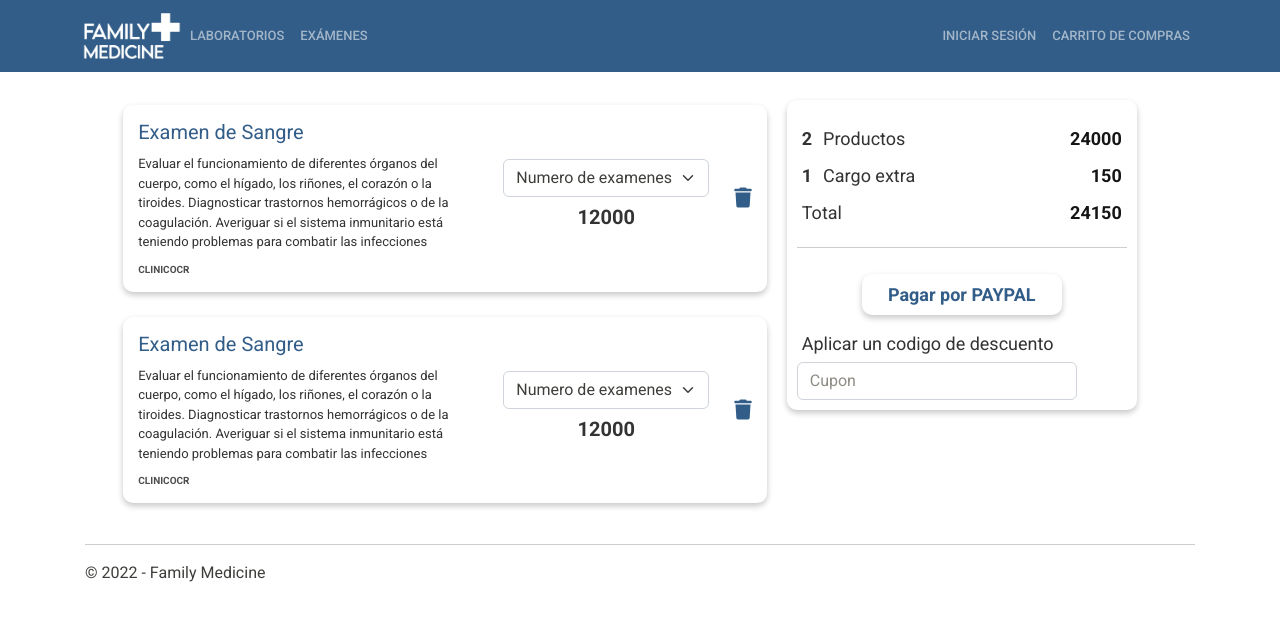
After one commit to cristopher9730/Family-Medicine, an ASP.NET MVC app: template FamilyMedicine/Views/Home/CarritoDeCompras.cshtml in a window 1280 px wide. The commit adds this page. Shown: the top 621 px of the page. Run offline with ASP.NET Core 8 and stand-ins for ASP.NET MVC 5, Linux system fonts and the light colour scheme; the template is opened without the code that fills it, so the values that code supplies are empty; the project's own start-up code is not run, and a stand-in starts its controllers and pages; some libraries are stand-ins or nearby versions.

Commit message:
Carrito de compras completa

```diff
--- /dev/null
+++ b/FamilyMedicine/Content/css/carritoDeCompras.css
@@ -0,0 +1,165 @@
+.grupoCarrito{
+    display: flex;
+    flex-direction:row;
+    justify-content: center;
+    align-items: flex-start;
+
+    padding-top: 30px;
+}
+
+
+.ContenedorDeExamenes {
+    display: flex;
+    flex-direction: row;
+    justify-content: center;
+    align-items: center;
+    gap: 20px 20px;
+    box-shadow: rgba(0, 0, 0, 0.10) 0px 3px 6px, rgba(0, 0, 0, 0.13) 0px 3px 6px;
+    margin: 25px auto;
+    padding: 10px;
+    border-radius: 10px;
+}
+
+.flexClass {
+    display: flex;
+    flex-direction: column;
+    justify-content: center;
+}
+
+.divExamenCotenido{
+    width:350px
+}
+
+.tituloDeExamen {
+    text-align: start;
+    padding: 5px;
+    font-size: 20px;
+    color: #325D88;
+    margin: 0;
+}
+
+.descripcionExamen {
+    text-align: start;
+    padding: 5px;
+    font-size: 13px;
+    color: #333333;
+    margin: 0;
+}
+
+.laboratorioExamen {
+    text-align: start;
+    padding: 5px;
+    font-size: 10px;
+    color: #000000b2;
+    font-weight: bold;
+}
+
+.precioMonto {
+    text-align: center;
+    padding: 5px;
+    font-size: 20px;
+    color: #333333;
+    font-weight: bold;
+}
+
+.eliminarExamen {
+    text-align: start;
+    padding: 5px;
+    font-size: 20px;
+    color: #325D88;
+    font-weight: bold;
+    border: none;
+    background: none;
+}
+
+
+/*------------------contenido Precios Pago------------------------*/
+
+.contenidoPreciosPago {
+    display: flex;
+    flex-direction: column;
+    justify-content: center;
+
+    width: 350px;
+    min-height: 20vh;
+    margin: 20px;
+    box-shadow: rgba(0, 0, 0, 0.10) 0px 3px 6px, rgba(0, 0, 0, 0.13) 0px 3px 6px;
+    padding: 10px;
+    border-radius: 10px;
+}
+
+.tituloResumen {
+    text-align: start;
+    padding: 5px;
+    font-size: 20px;
+    color: #333333;
+    margin: 0;
+    font-weight: 600;
+}
+
+.grupoCarritoInfomacion {
+    display: flex;
+    flex-direction: row;
+    justify-content: space-between;
+    align-items: center;
+}
+
+.contentenedorDelNumeroDeProductos {
+    display: flex;
+    flex-direction: row;
+    justify-content: center;
+    align-items: center;
+    gap: 1px 1px;
+}
+
+.numeroDeProductosOdeCargosExtra {
+    text-align: start;
+    padding: 5px;
+    font-size: 18px;
+    color: #333333;
+    margin: 0;
+    font-weight: 600;
+}
+
+.textNormalCarrito {
+    text-align: start;
+    padding: 5px;
+    font-size: 18px;
+    color: #333333;
+    margin: 0;
+    font-weight: lighter;
+}
+
+.contendorPrecioTotalDeLosProductos {
+    text-align: start;
+    padding: 5px;
+    font-size: 18px;
+    color: #151515;
+    margin: 0;
+    font-weight: 600;
+}
+
+.pagoPorPaypal {
+    text-align: center;
+    padding: 5px;
+    font-size: 18px;
+    color: #325D88;
+    margin: 0;
+
+    font-weight: bold;
+    border: none;
+    background: none;
+    box-shadow: rgba(0, 0, 0, 0.10) 0px 3px 6px, rgba(0, 0, 0, 0.13) 0px 3px 6px;
+
+    width: 200px;
+    border-radius: 10px;
+    margin: 10px auto;
+    padding: 7px;
+}
+
+.grupoDeCuponDescuento {
+    display: flex;
+    flex-direction: column;
+    align-items: flex-start;
+    justify-content: flex-start;
+}
--- a/FamilyMedicine/Controllers/HomeController.cs
+++ b/FamilyMedicine/Controllers/HomeController.cs
@@ -31,5 +31,10 @@ namespace FamilyMedicine.Controllers
         {
             return View();
         }
+
+        public ActionResult CarritoDeCompras()
+        {
+            return View();
+        }
     }
 }
--- /dev/null
+++ b/FamilyMedicine/Views/Home/CarritoDeCompras.cshtml
@@ -0,0 +1,89 @@
+
+@{
+    ViewBag.Title = "CarritoDeCompras";
+}
+
+<link rel="stylesheet" href="~/Content/css/carritoDeCompras.css" />
+<script src="https://kit.fontawesome.com/e77fc0ae51.js" crossorigin="anonymous"></script>
+
+<hgroup class="grupoCarrito">
+
+    <div class="divContenedorDeTodosLosExamenes">
+
+        <section class="ContenedorDeExamenes">
+            <div class="flexClass divExamenCotenido">
+                <h2 class="tituloDeExamen">Examen de Sangre </h2>
+                <p class="descripcionExamen">Evaluar el funcionamiento de diferentes órganos del cuerpo, como el hígado, los riñones, el corazón o la tiroides. Diagnosticar trastornos hemorrágicos o de la coagulación. Averiguar si el sistema inmunitario está teniendo problemas para combatir las infecciones</p>
+                <span class="laboratorioExamen">CLINICOCR</span>
+            </div>
+            <div class="flexClass">
+                <select class="form-select" aria-label="Default select example">
+                    <option value="" disabled selected hidden>Numero de examenes</option>
+                    <option value="1">1</option>
+                    <option value="2">2</option>
+                    <option value="3">3</option>
+                </select>
+                <span class="precioMonto">12000</span>
+            </div>
+            <button class="eliminarExamen"><i class="fa-solid fa-trash"></i></button>
+        </section>
+
+        <section class="ContenedorDeExamenes">
+            <div class="flexClass divExamenCotenido">
+                <h2 class="tituloDeExamen">Examen de Sangre </h2>
+                <p class="descripcionExamen">Evaluar el funcionamiento de diferentes órganos del cuerpo, como el hígado, los riñones, el corazón o la tiroides. Diagnosticar trastornos hemorrágicos o de la coagulación. Averiguar si el sistema inmunitario está teniendo problemas para combatir las infecciones</p>
+                <span class="laboratorioExamen">CLINICOCR</span>
+            </div>
+            <div class="flexClass">
+                <select class="form-select" aria-label="Default select example">
+                    <option value="" disabled selected hidden>Numero de examenes</option>
+                    <option value="1">1</option>
+                    <option value="2">2</option>
+                    <option value="3">3</option>
+                </select>
+                <span class="precioMonto">12000</span>
+            </div>
+            <button class="eliminarExamen"><i class="fa-solid fa-trash"></i></button>
+        </section>
+    </div>
+
+    <!--CONTENEDOR DE PAGOS-->
+
+    <section class="contenidoPreciosPago">
+        <h3 class="tituloResumen"></h3>
+
+        <hgroup class="grupoCarritoInfomacion">
+            <div class="contentenedorDelNumeroDeProductos">
+                <span class="numeroDeProductosOdeCargosExtra">2</span>
+                <span class="textNormalCarrito">Productos</span>
+            </div>
+            <span class="contendorPrecioTotalDeLosProductos">24000</span>
+        </hgroup>
+
+        <hgroup class="grupoCarritoInfomacion">
+            <div class="contentenedorDelNumeroDeProductos">
+                <span class="numeroDeProductosOdeCargosExtra">1</span>
+                <span class="textNormalCarrito">Cargo extra</span>
+            </div>
+            <span class="contendorPrecioTotalDeLosProductos">150</span>
+        </hgroup>
+
+        <hgroup class="grupoCarritoInfomacion">
+            <h2 class="textNormalCarrito">Total</h2>
+            <span class="contendorPrecioTotalDeLosProductos">24150</span>
+        </hgroup>
+
+        <hr />
+
+        <button class="pagoPorPaypal">Pagar por PAYPAL</button>
+
+        <div class="flexClass">
+            <span class="textNormalCarrito">Aplicar un codigo de descuento</span>
+            <div class="grupoDeCuponDescuento">
+                <input type="text" class="form-control" placeholder="Cupon" aria-label="Recipient's username" aria-describedby="basic-addon2">
+            </div>
+        </div>
+
+    </section>
+
+</hgroup>
--- a/FamilyMedicine/Views/Shared/_Layout.cshtml
+++ b/FamilyMedicine/Views/Shared/_Layout.cshtml
@@ -37,6 +37,11 @@
                             <a> @Html.ActionLink("Iniciar Sesión", "Login", "Home", new { area = "" }, new { @class = "nav-link" }) </a>
                         </li>
                     </ul>
+                    <ul class="navbar-nav me-auto">
+                        <li class="nav-item">
+                            <a> @Html.ActionLink("Carrito de Compras", "CarritoDeCompras", "Home", new { area = "" }, new { @class = "nav-link" }) </a>
+                        </li>
+                    </ul>
                 </div>
             </div>
         </div>
```
Also changed, not shown: FamilyMedicine/FamilyMedicine.csproj.
